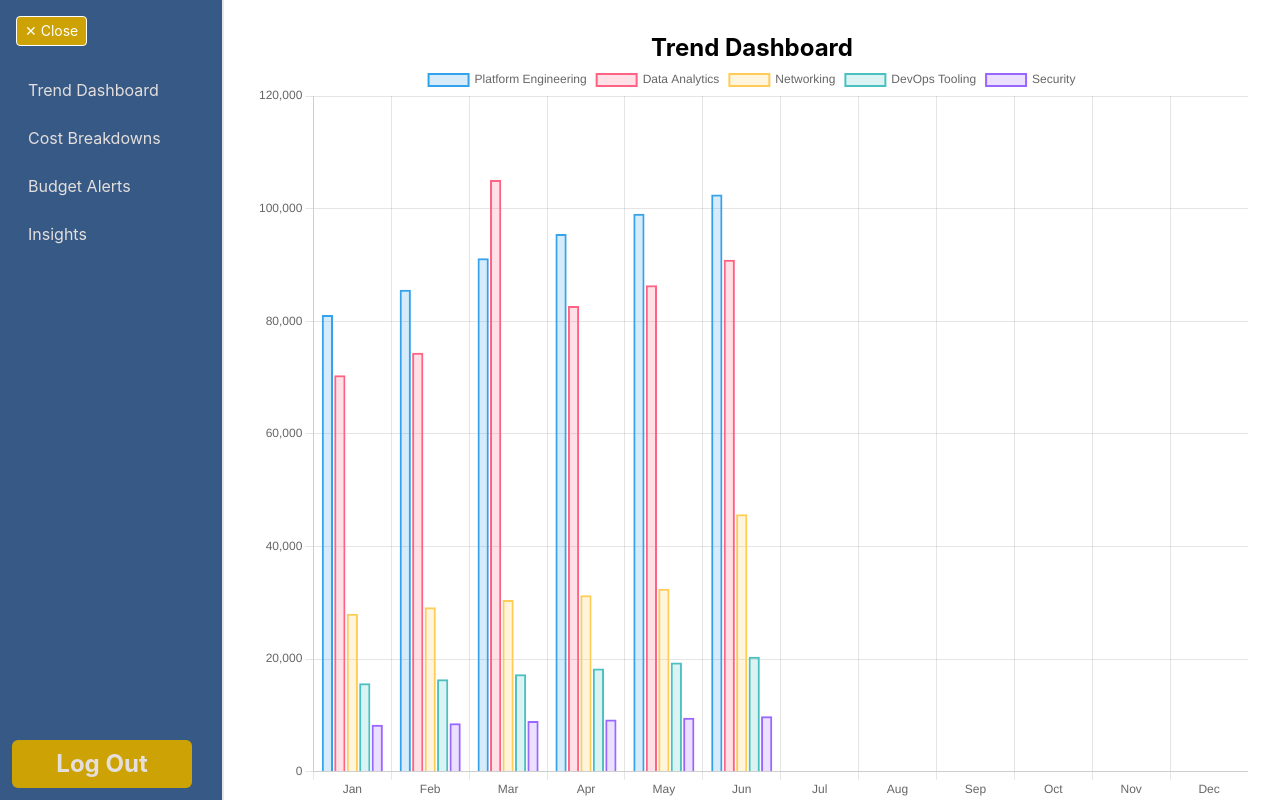
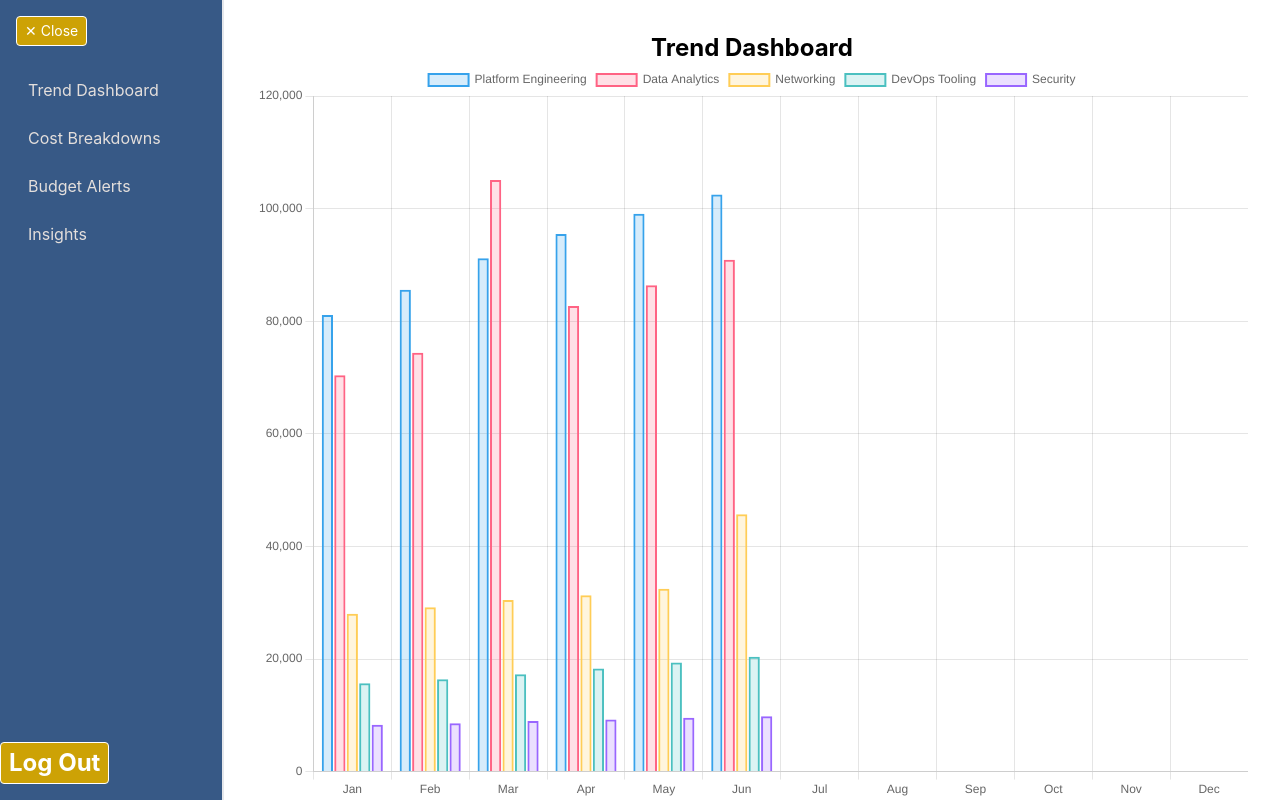
Before and after one commit to ward438/executiveDash, a React (Vite) app: page / in a window 1280 px wide. Built offline with nearby package versions, Linux system fonts and the light colour scheme.

Commit message:
restyled logout button

```diff
--- a/src/components/mainNavMenu.tsx
+++ b/src/components/mainNavMenu.tsx
@@ -10,7 +10,6 @@ const navItems = [
     { label: 'Cost Breakdowns', component: CostBreakdowns },
     { label: 'Budget Alerts', component: BudgetAlerts },
     { label: 'Insights', component: Insights },
-    // { label: 'Log Out', component: LogOut },
 ];
 
 export const MainNavMenu = () => {
@@ -38,14 +37,11 @@ export const MainNavMenu = () => {
                     </button>
                 ))}
             </div>
-            {/* <div className="fixed bottom-0 right-0">
-                <button>log inkljhkljhjkljkljkl</button>
-            </div> */}
             <div className="flex-1 min-w-0">
                 <ActiveComponent />
                 <div className="fixed bottom-0 left-0">
                     <button
-                        className={`bg-yellow-100 text-creamWhite-100 px-4 py-2 rounded-md cursor-pointer p-3 m-3 ${isOpen ? 'w-45' : 'w-8'}`}
+                        className={`self-start px-2 py-1 text-sm border rounded cursor-pointer mb-4 bg-yellow-100 text-white`}
                         onClick={() => setActiveLabel('Log Out')}>
                             <LogOut isOpen={isOpen} />
                     </button>
```
